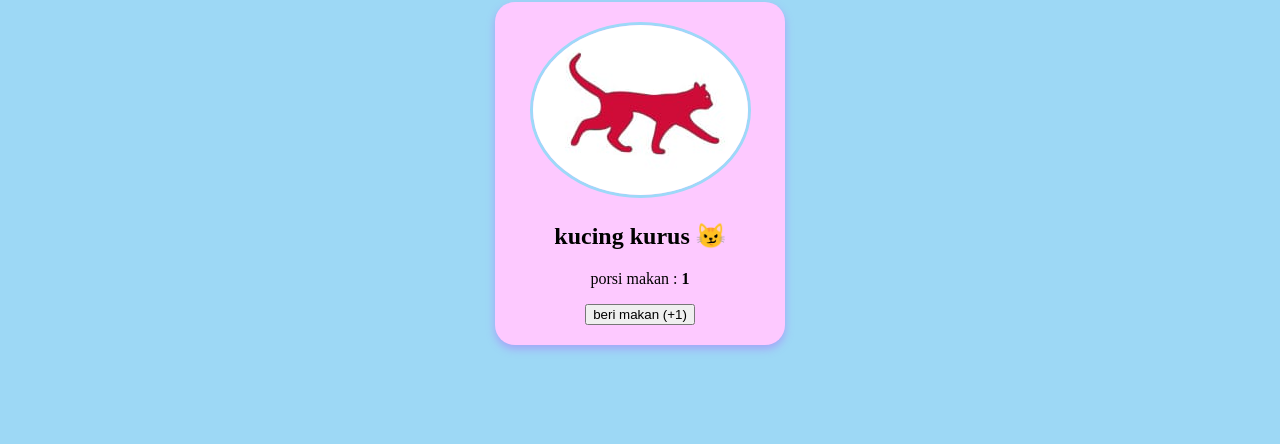
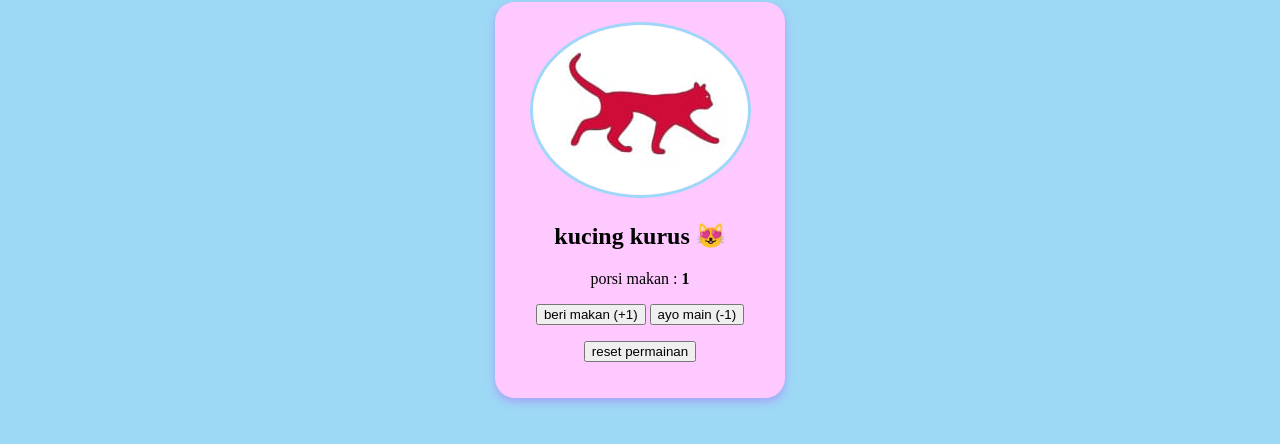
Before and after one commit to halimatus4diahh-stack/latihan2, a plain HTML site: page minigame.html in a window 1280 px wide. Both pictures are taken after a click on the button "beri makan (+1)". Shown: the part 124-568 px from the top of the page. Drawn offline with Linux system fonts and the light colour scheme.

Commit message:
menambah ajak main dan reset

```diff
--- a/minigame.html
+++ b/minigame.html
@@ -25,6 +25,11 @@
  <p>porsi makan : <b id="teks-porsi">0</b></p>
 
  <button onclick="beriMakan()">beri makan (+1)</button>
+ <button onclick="ajakmain()">ayo main (-1)</button>
+
+<p>
+  <button onclick="reset()">reset permainan </button>
+</p>
 </div>
 
 <!--hubungkan ke file javascript terpisah-->
--- a/minigame.js
+++ b/minigame.js
@@ -6,20 +6,47 @@ function beriMakan() {
   // Tambah porsi makan +1
   porsi = porsi + 1
 
+  updatetampilan()
+}
+
+// fungsi mengajak main kucing (porsi dikurangi 1)
+function ajakmain() {
+  // mengurangi porsi 1 tapi cegah jangan sampai negatif
+  if (porsi > 0) {
+    porsi = porsi - 1
+  }
+
+  updatetampilan()
+}
+
+function reset() {
+  porsi = 0
+
+  updatetampilan()
+}
+
+// fungsi untuk memperbarui tampilan html
+function updatetampilan() {
   // update angka porsi makan
   document.getElementById('teks-porsi').innerText = porsi
 
-  if (porsi >= 15) {
+  if (porsi >= 20) {
     // ganti gambar kucing menjadi kucing gemuk
     document.getElementById('foto-kucing').src = "gambar/kucing gemuk.jpg"
 
     // menampilkan tulisan kucing gemuk
     document.getElementById('status-kucing').innerText = "kucing gemuk 😽"
-  } else if (porsi >= 7) {
+  } else if (porsi >= 10) {
     // ganti gambar kucing menjadi kucing sedang
     document.getElementById('foto-kucing').src = "gambar/kucing sedeng.jpg"
 
     // menampilkan tulisan kucing sedang
     document.getElementById('status-kucing').innerText = "kucing sedang 😻"
+  } else {
+    // ganti gambar kucing menjadi kucing kurus
+    document.getElementById('foto-kucing').src = "gambar/kucing kurus.jpg"
+
+    // menampilkan tulisan kucing kurus
+    document.getElementById('status-kucing').innerText = "kucing kurus 😻"
   }
 }
```
